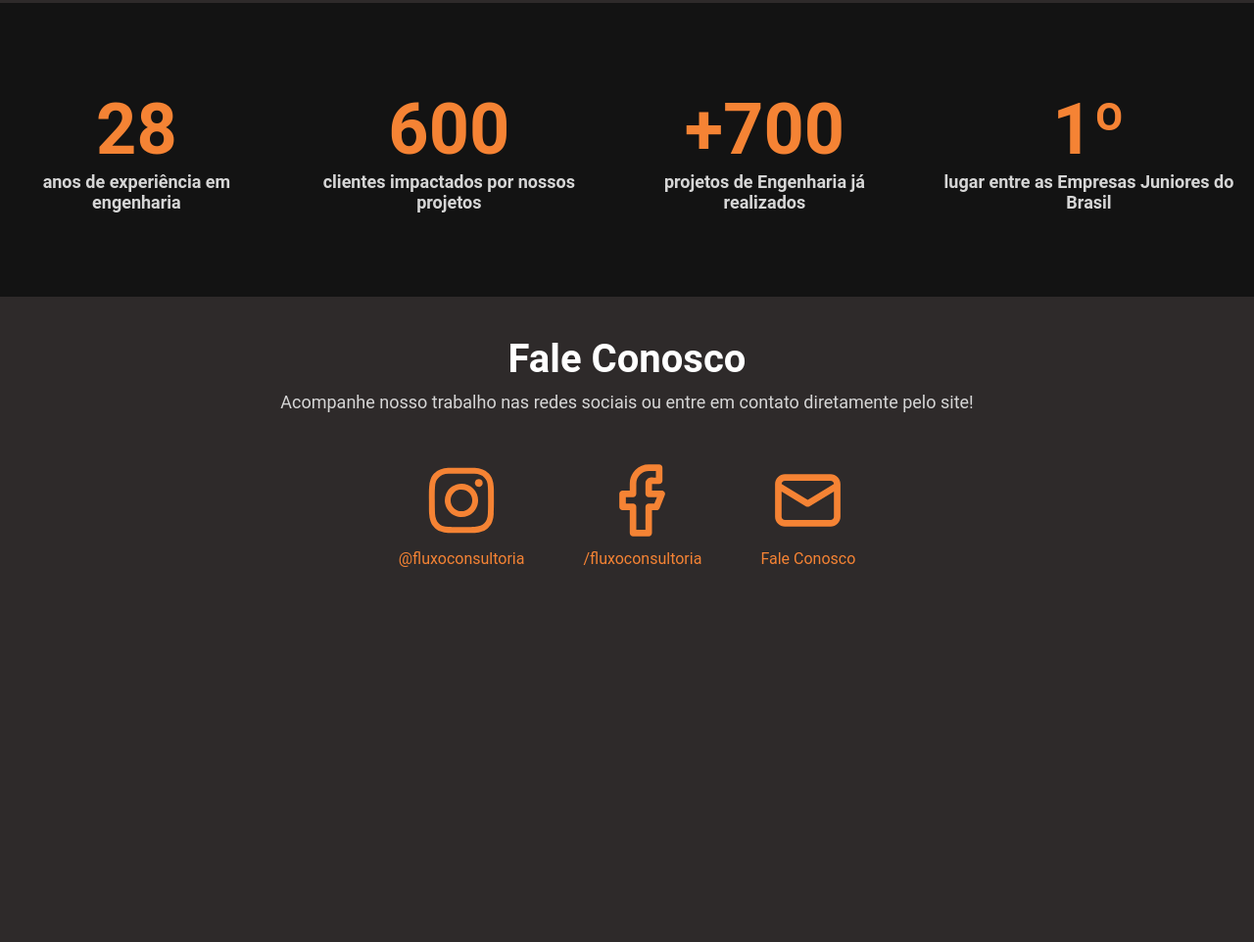
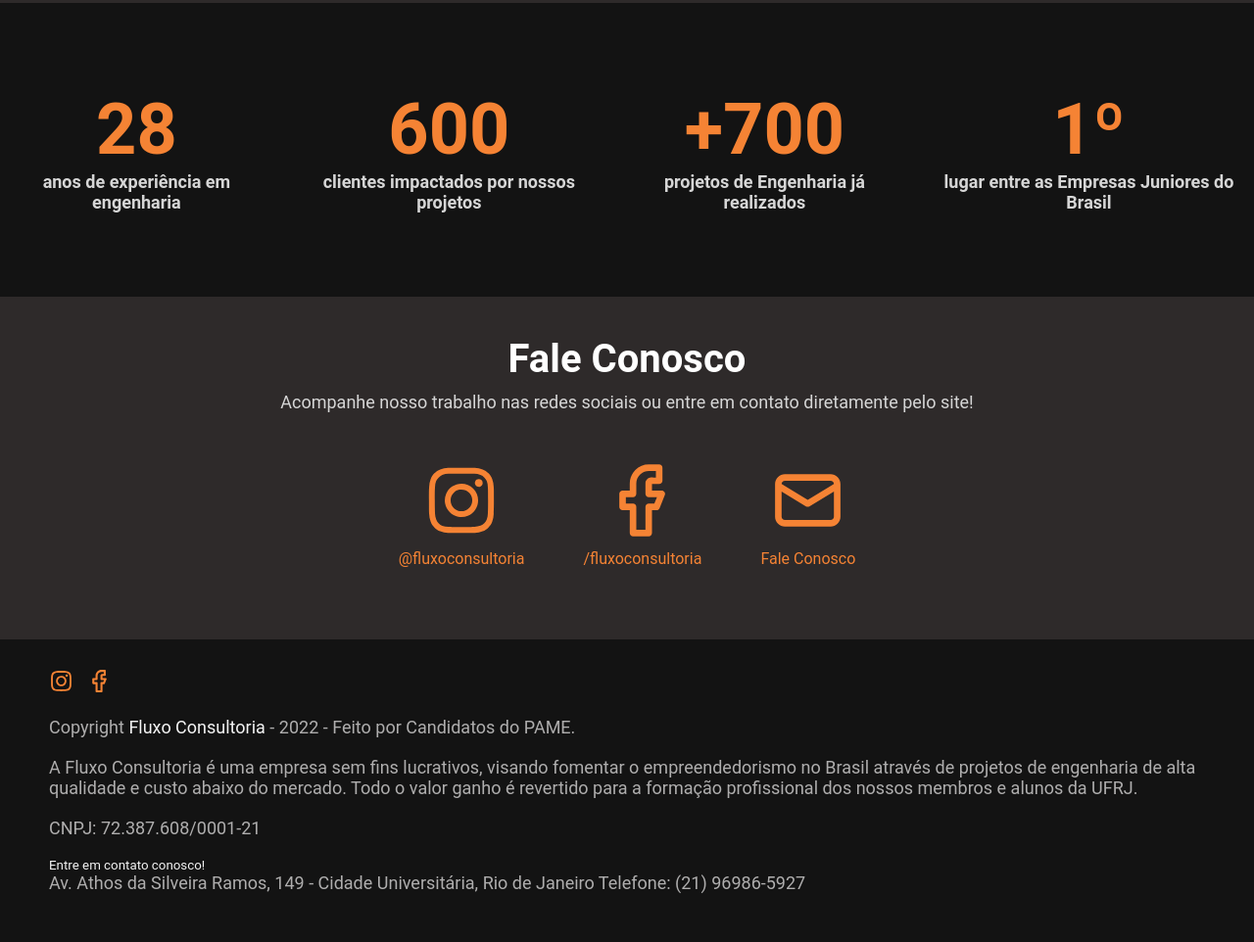
Before and after one commit to GuiRosa00/dinamica-pame, a plain HTML site: page index.html in a window 1280 px wide. Shown: the part 1296-2258 px from the top of the page at 98% size. Before the commit the page ends 1949 px from the top, so only its background shows below. Drawn offline with Linux system fonts and the light colour scheme.

Commit message:
footer done

```diff
--- a/index.html
+++ b/index.html
@@ -18,10 +18,11 @@
 
       <nav>
         <ul id="menu">
-          <li class="menu-item">Projetos</li>
-          <li class="menu-item">Contato</li>
-          <li class="menu-item">História</li>
-          <li class="menu-item">Localização</li>
+          <li class="menu-item selected"><a href="#">Início</a></li>
+          <li class="menu-item"><a href="#">Projetos</a></li>
+          <li class="menu-item"><a href="#">Contato</a></li>
+          <li class="menu-item"><a href="#">História</a></li>
+          <li class="menu-item"><a href="#">Localização</a></li>
         </ul>
       </nav>
     </div>
@@ -115,7 +116,30 @@
       </div>
 
     </section>
-
+    <footer>
+      <div id="footer-icons">
+        <a href="https://facebook.com"><img src="./assets/instagram.svg" alt="Instagram"></a>
+        <a href="https://facebook.com"><img src="./assets/facebook.svg" alt="Facebook"></a>
+      </div>
+      <p>
+        Copyright <span>Fluxo Consultoria</span> - 2022 - Feito por Candidatos do PAME.
+      </p>
+      <p>
+        A Fluxo Consultoria é uma empresa sem fins lucrativos, visando fomentar o empreendedorismo no Brasil através de
+        projetos de engenharia de alta qualidade e custo abaixo do mercado. Todo o valor ganho é revertido para a
+        formação profissional dos nossos membros e alunos da UFRJ.
+      </p>
+      <p>
+        CNPJ: 72.387.608/0001-21
+      </p>
+      <small>
+        Entre em contato conosco!
+      </small>
+      <p>
+        Av. Athos da Silveira Ramos, 149 - Cidade Universitária, Rio de Janeiro
+        Telefone: (21) 96986-5927
+      </p>
+    </footer>
 
   </main>
 </body>
--- a/styles.css
+++ b/styles.css
@@ -55,12 +55,16 @@ img{
   list-style: none;
 }
 .menu-item{
-  color: #F58334;
   font-size: 18px;
   cursor: pointer;
   font-weight: 600;
   transition: filter .2s;
   padding: 3px;
+}
+
+.menu-item > a {
+  color: #F58334;
+  text-decoration: none;
 }
 .menu-item::after{
   content: '';
@@ -77,6 +81,10 @@ img{
 
 .menu-item:hover{
   filter: brightness(1.2);
+}
+
+.menu-item.selected::after{
+  width: 100%;
 }
 
 .menu-item + .menu-item{
@@ -286,3 +294,40 @@ img{
     margin-top: 20px;
   }
 }
+
+footer{
+  width: 100%;
+  background-color: rgb(19, 19, 19);
+  display: flex;
+  flex-direction: column;
+  padding: 30px 50px;
+}
+
+#footer-icons{
+  margin-bottom: 20px;
+}
+#footer-icons > a+a{
+  margin-left: 10px;
+}
+#footer-icons > a >img{
+  width: 25px;
+  height: 25px;
+}
+
+
+
+footer > p{
+  color: #afaeae;
+  font-size: 18px;
+  margin-bottom: 20px;
+}
+
+footer > p > span, small{
+  color: #f3f3f3;
+  transition: color .2s;
+  cursor: pointer;
+}
+
+footer > p > span:hover, small:hover{
+  color: #F58334;
+}
```
